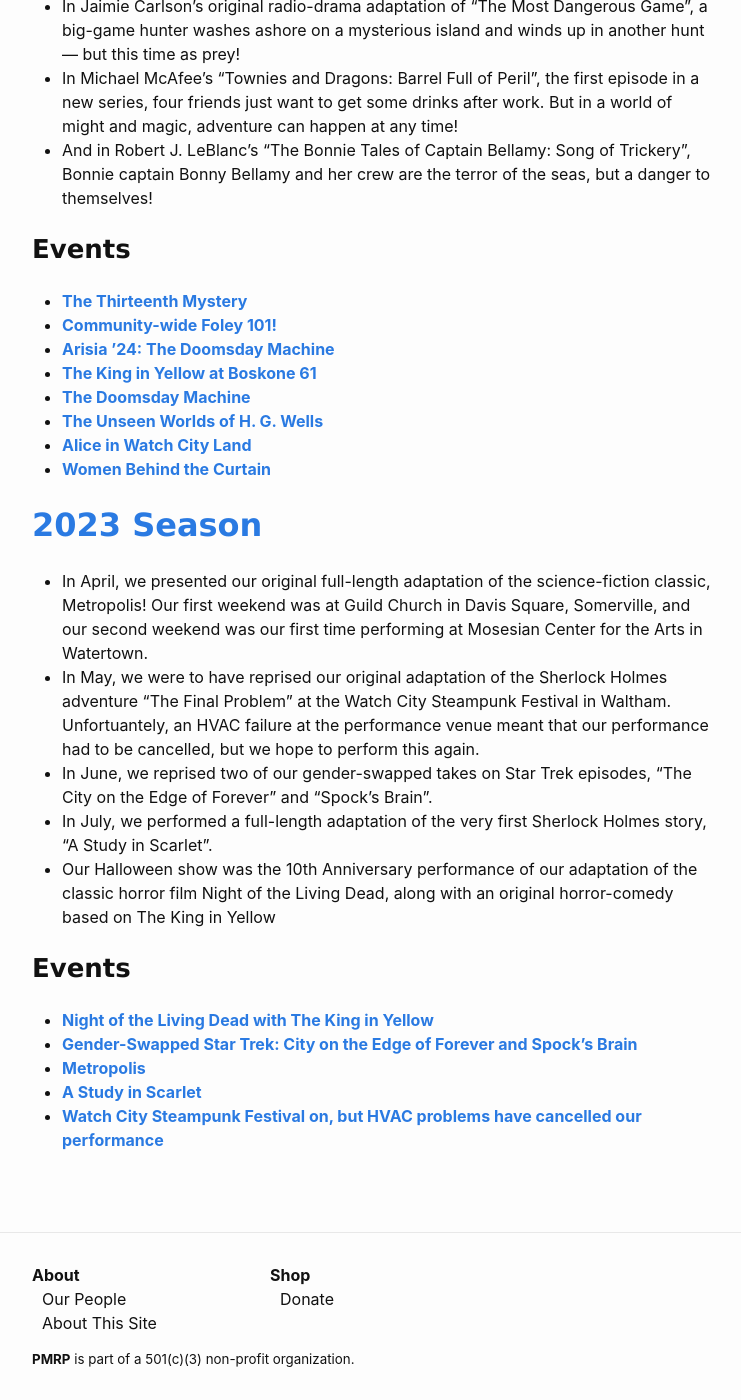
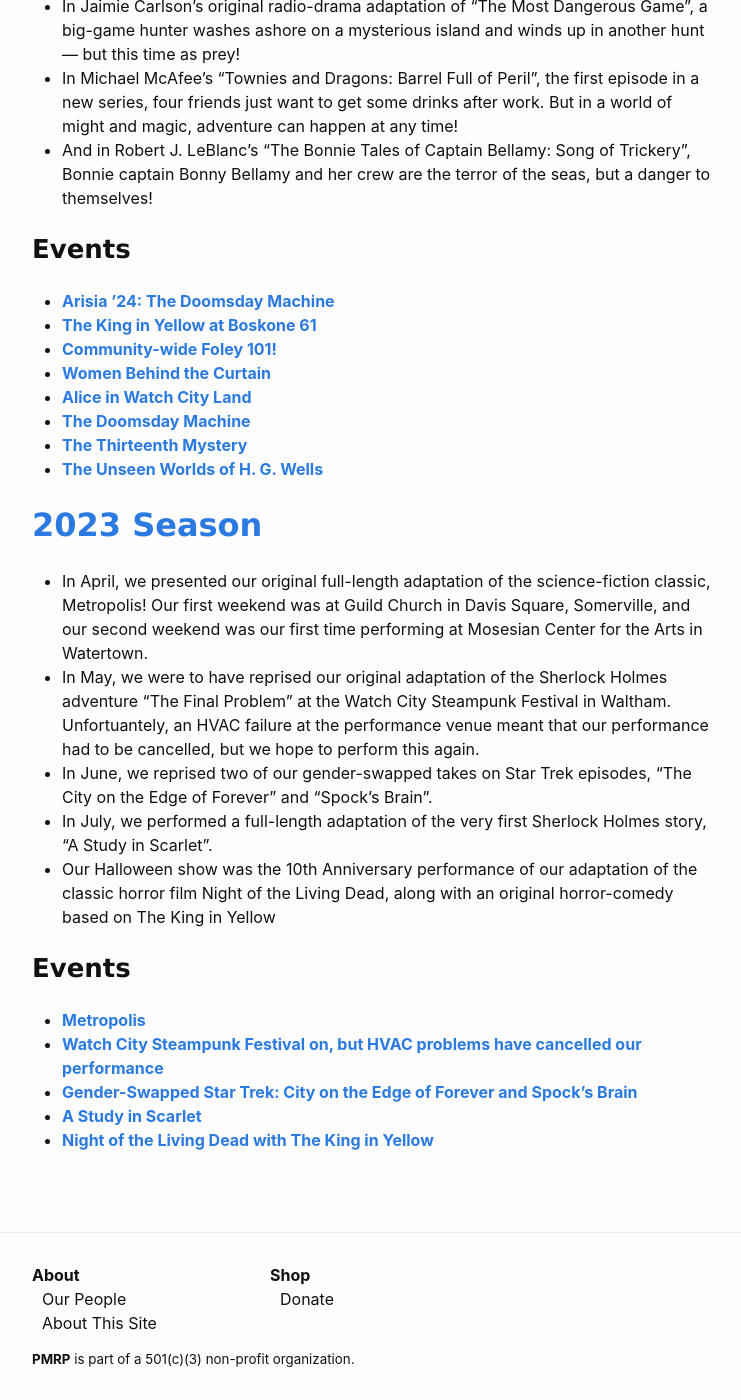
Before and after one commit to pmrp-boston/pmrp_2025, a Jekyll site: the page built from past.md, in a window 1280 px wide and 1400 px high, scrolled down 1628 px. Shown: the whole window, without its empty margins (268-1009 px from the left). Built offline with Jekyll 4.4.1, drawn with Linux system fonts in a browser that asks for light colours; some of the changed text lies outside the part shown.

Commit message:
Sort season event lists chronologically

```diff
--- a/past.md
+++ b/past.md
@@ -24,11 +24,13 @@ This section lists our past performances. See our [upcoming events]({{ 'upcoming
 {% endif %}
 {% endfor %}
 
+{% assign sorted_season_events = season_events | sort: "closed_datetime" %}
+
 {% if has_past_event %}
 
 ### Events
 
-{% for event in season_events %}
+{% for event in sorted_season_events %}
 {% if site.time > event.closed_datetime or event.closed_datetime == nil %}
 
 * [{{ event.title }}]({{ event.url | relative_url }})
```
